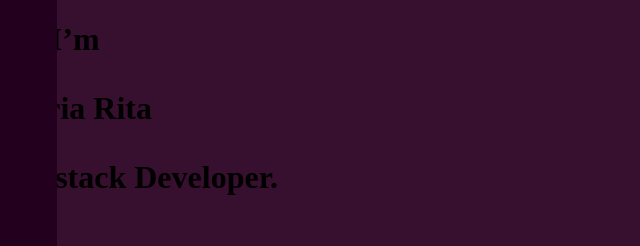
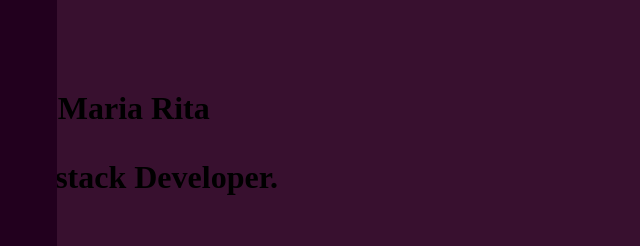
Before and after one commit to atir75/Portfolio-React, a React (Vite) app: page / in a window 1280 px wide. Shown: the top 246 px of the page, without its empty margins (0-640 px from the left). Built offline with nearby package versions, Linux system fonts and the light colour scheme.

Commit message:
commit <p>

```diff
--- a/src/components/Text/index.tsx
+++ b/src/components/Text/index.tsx
@@ -2,6 +2,6 @@ import "../Text/styles.css";
 
 export function Text() {
     return (
-        <h1>Hi, I’m<p> Maria Rita </p>Fullstack Developer.</h1>
+        <h1>Hi, <p>I’m Maria Rita </p>Fullstack Developer.</h1>
     );
 }
```
